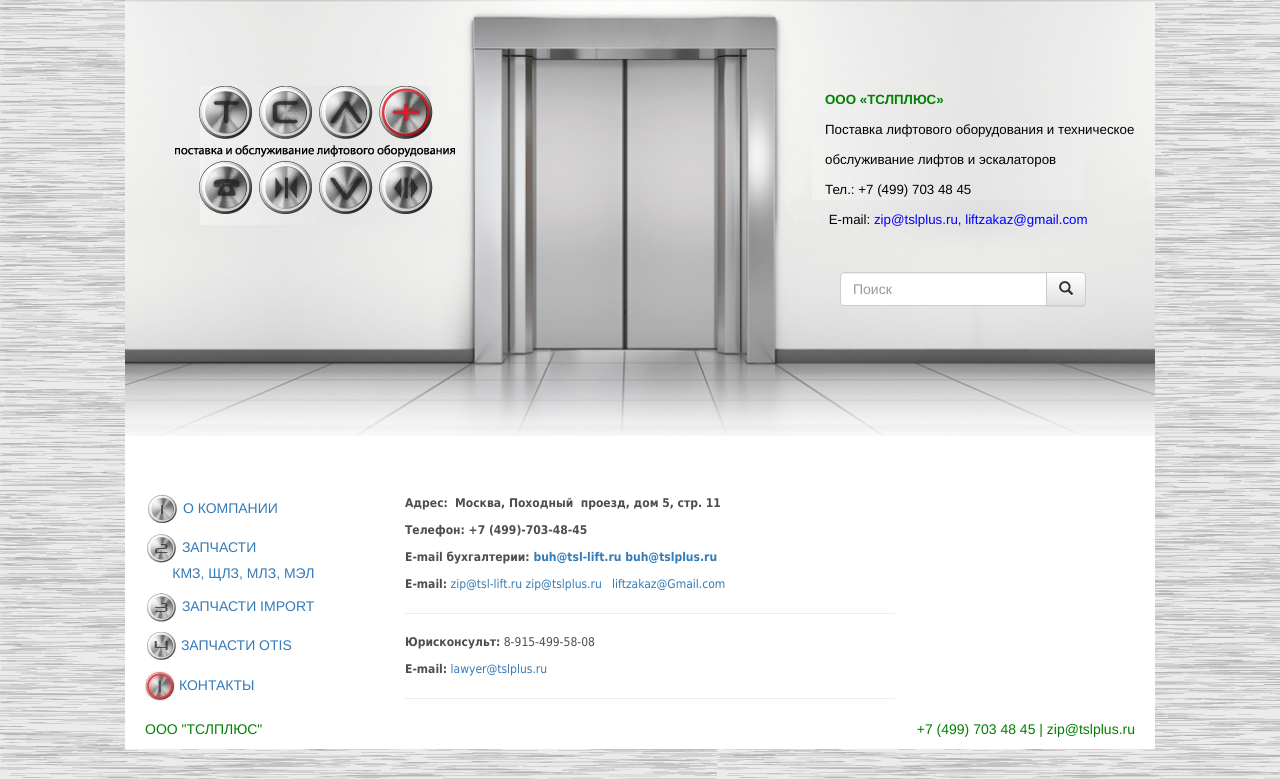
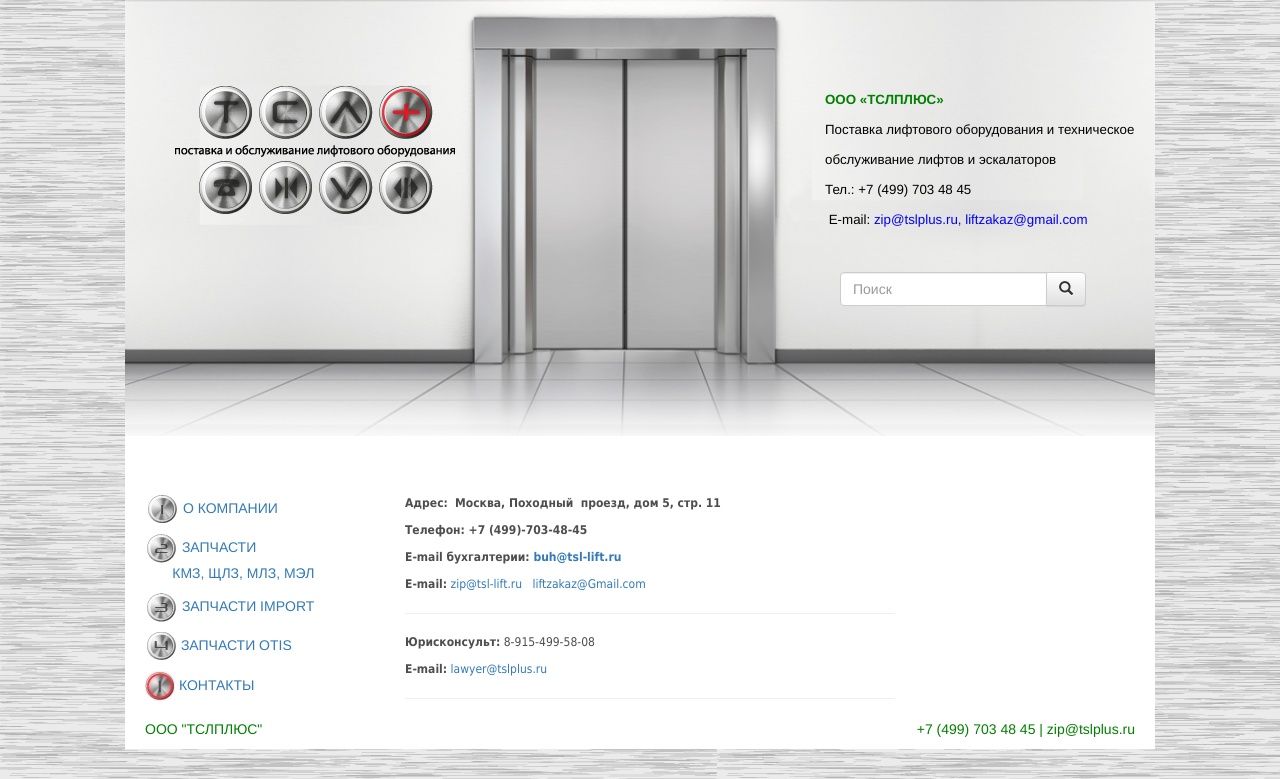
Before and after one commit to kolombetik/liftsite, a Django app: page /contacts in a window 1280 px wide; the page is wider, and only the part inside the window is pictured. Shown: the part 21-800 px from the top of that part. Run offline with Django 3.2, Linux system fonts and the light colour scheme; some libraries are stand-ins or nearby versions.

Commit message:
убрано старое мыло из контактов

```diff
--- a/templates/contacts.html
+++ b/templates/contacts.html
@@ -32,7 +32,7 @@
                             document.write('<\/a>');
                             //-->
                            </script>
-                        <a href="mailto:buh@tsl-lift.ru">buh@tslplus.ru</a>
+                        <a href="mailto:buh@tslplus.ru"></a>
                         <script type="text/javascript">
                             <!--
                             document.write('<span style=\'display: none;\'>');
@@ -58,7 +58,7 @@
                             document.write('<\/a>');
                             //-->
                             </script>
-                        <a href="mailto:zip@tsl-lift.ru">zip@tslplus.ru</a>
+                        <a href="mailto:zip@tslplus.ru"></a>
                         <script type="text/javascript">
                             <!--
                             document.write('<span style=\'display: none;\'>');
```
